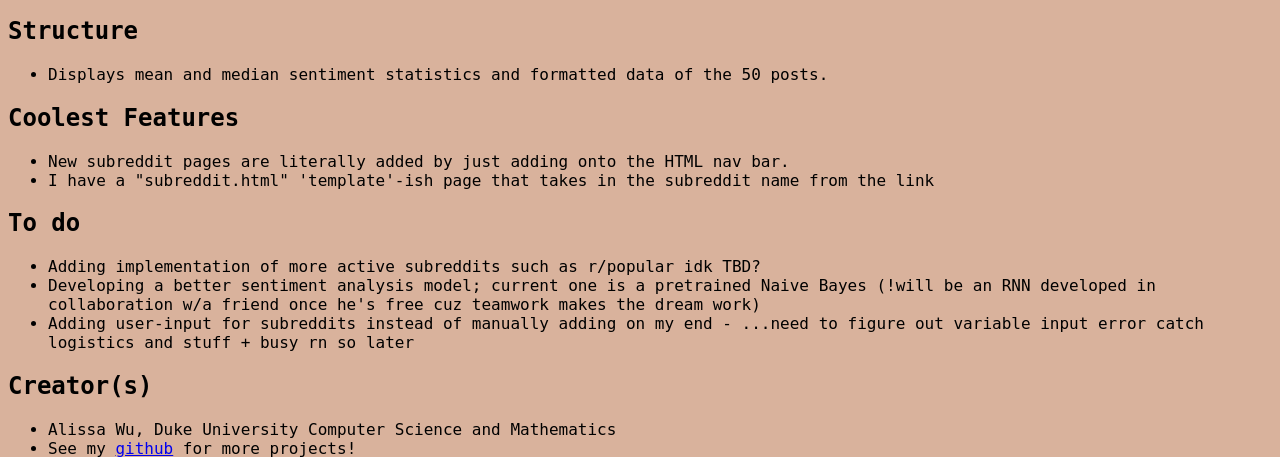
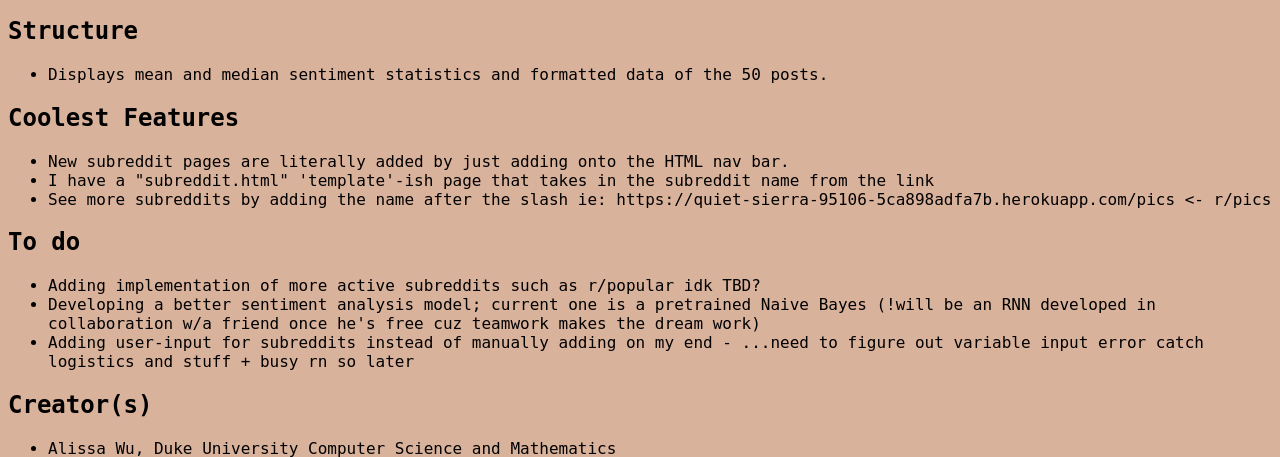
Before and after one commit to alissawu/realtime-reddit-sentiments, a Flask app: page / in a window 1280 px wide. Shown: the part 184-641 px from the top of the page. Run offline with Flask 3, Linux system fonts and the light colour scheme.

Commit message:
instruction cool thing

```diff
--- a/templates/index.html
+++ b/templates/index.html
@@ -26,6 +26,9 @@
             <ul>
                 <li>New subreddit pages are literally added by just adding onto the HTML nav bar.</li>
                 <li>I have a "subreddit.html" 'template'-ish page that takes in the subreddit name from the link</li>
+                <li>See more subreddits by adding the name after the slash ie:
+                    https://quiet-sierra-95106-5ca898adfa7b.herokuapp.com/pics <- r/pics
+                </li>
             </ul>
             <h2>To do</h2>
             <ul>
```
